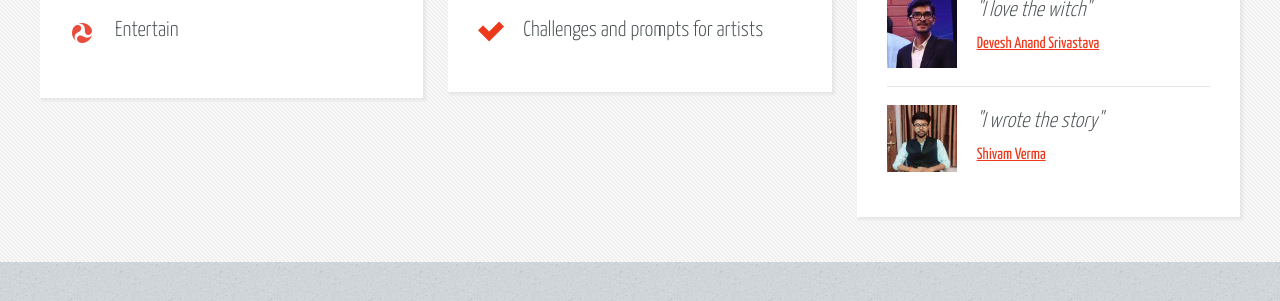
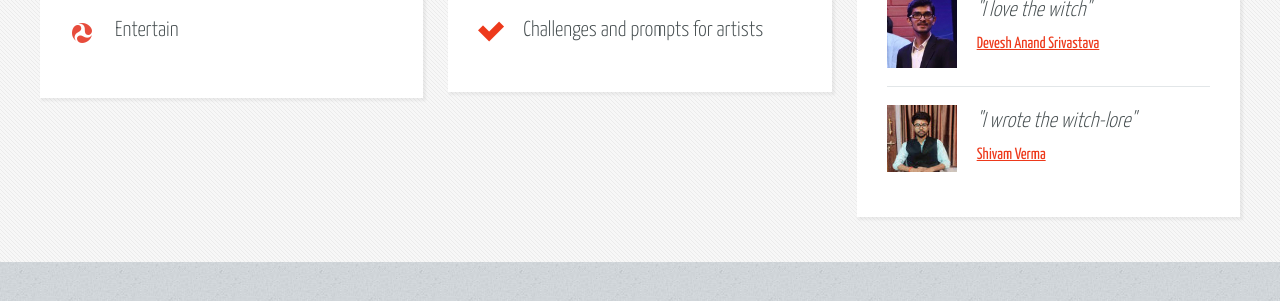
Before and after one commit to artifexnest/artifexnest.github.io, a Jekyll site: the page built from index.md, in a window 1280 px wide. Shown: the part 1328-1629 px from the top of the page. Built offline with Jekyll 4.4.1, drawn with Linux system fonts in a browser that asks for light colours.

Commit message:
shiavm's handle changed

```diff
--- a/index.md
+++ b/index.md
@@ -66,8 +66,8 @@
 								</li>
 								<li>
 									<img src="images/shivamdp.jpg" alt="" />
-									<p>"I wrote the story"</p>
-									<span><a href="https://twitter.com/Shivam__v" target="_blank">Shivam Verma</a></span>
+									<p>"I wrote the witch-lore"</p>
+									<span><a href="https://www.instagram.com/shivam__v" target="_blank">Shivam Verma</a></span>
 								</li>
 							</ul>
 						</section>
```
